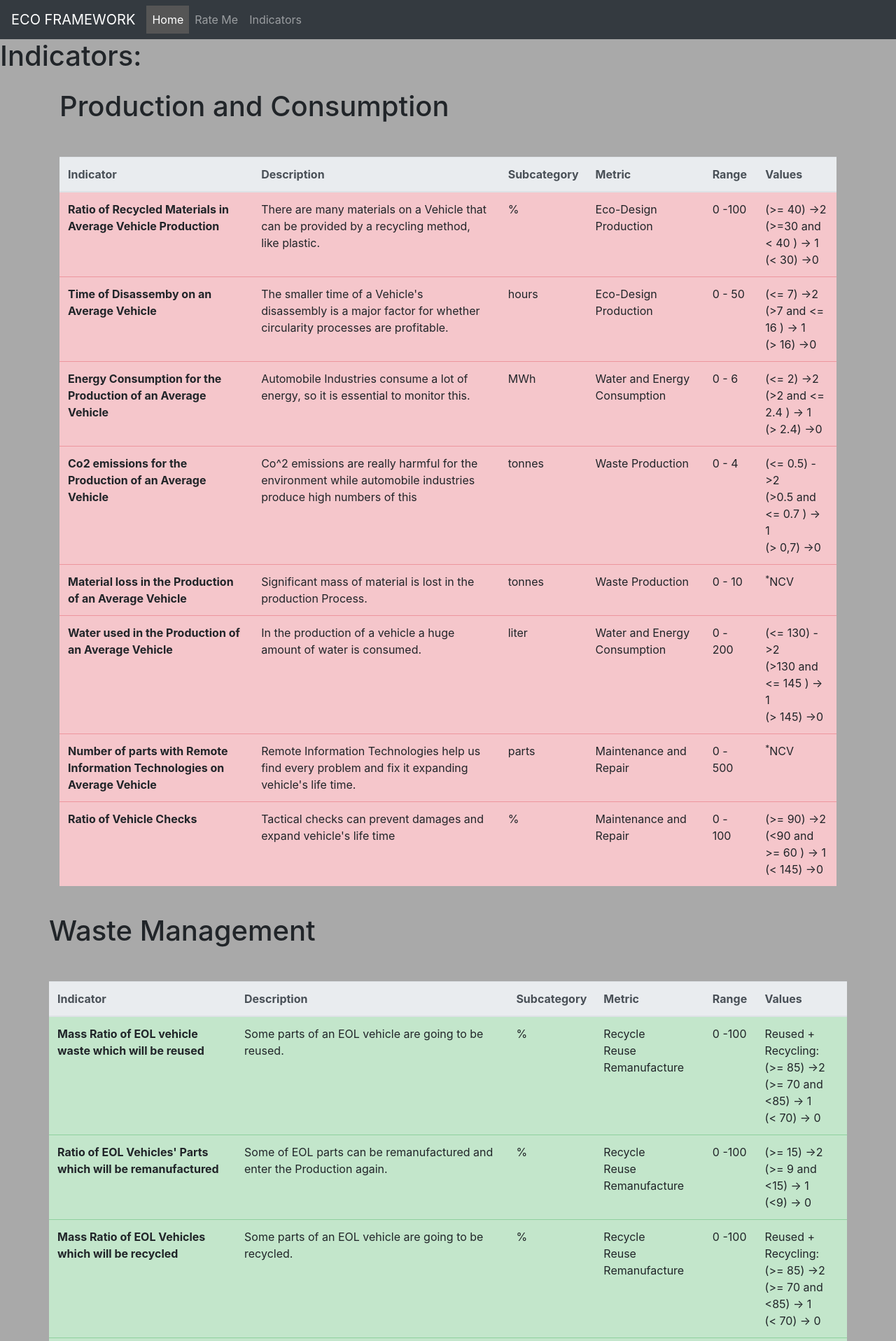
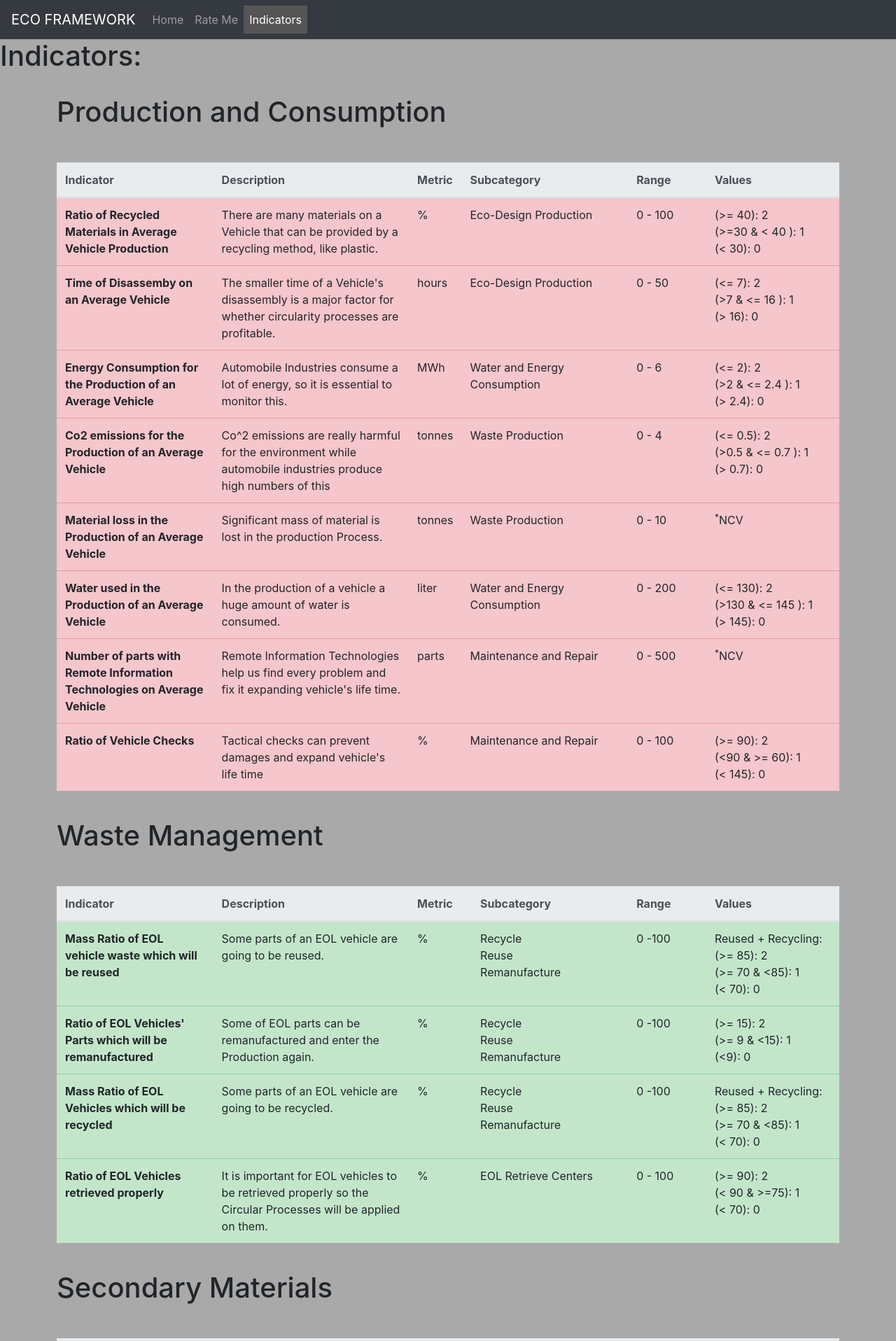
Before and after one commit to anthivaios/circular_economy_framework, a Flask app: page /info in a window 1280 px wide. Shown: the top 1916 px of the page at 70% size. Run offline with Flask 2, Linux system fonts and the light colour scheme; some libraries are stand-ins or nearby versions.

Commit message:
Add files via upload

```diff
--- a/circularEconomy/app.py
+++ b/circularEconomy/app.py
@@ -1,4 +1,6 @@
-from flask import Flask, redirect, url_for, render_template, request
+import os
+
+from flask import Flask, redirect, url_for, render_template, request, send_from_directory
 from allTogether import allTogether
 
 app = Flask(__name__)
--- a/circularEconomy/templates/base.html
+++ b/circularEconomy/templates/base.html
@@ -11,6 +11,7 @@
     <link rel="stylesheet" href="https://cdnjs.cloudflare.com/ajax/libs/font-awesome/5.14.0/css/all.min.css"
           integrity="sha512-1PKOgIY59xJ8Co8+NE6FZ+LOAZKjy+KY8iq0G4B3CyeY6wYHN3yt9PW0XpSriVlkMXe40PTKnXrLnZ9+fkDaog=="
           crossorigin="anonymous"/>
+    <link rel="shortcut icon" href="{{ url_for('static', filename='../static/img/recycle.png') }}">
     <link rel="stylesheet" href="{{ url_for('static',filename='css/mainpage.css') }}">
     <title>{% block title %}{% endblock%}</title>
 </head>
@@ -24,10 +25,10 @@
 
     <div class="collapse navbar-collapse" id="navbarSupportedContent">
         <ul class="navbar-nav mr-auto">
-            <li class="nav-item active">
+            <li class="nav-item ">
                 <a class="nav-link" href="index">Home <span class="sr-only">(current)</span></a>
             </li>
-            <li class="nav-item">
+            <li class="nav-item" id="lul">
                 <a class="nav-link" href="form">Rate Me</a>
             </li>
             <li class="nav-item">
--- a/circularEconomy/templates/info.html
+++ b/circularEconomy/templates/info.html
@@ -1,20 +1,21 @@
 {% extends "base.html" %}
-{% block title %}Form page{% endblock%}
+{% block title %}Indicators{% endblock%}
 {% block content %}
-<h1>Indicators:</h1>
-
-<div class="container">
-    <div class="w-100"> <!--prwth-->
+<div>
+    <h1>Indicators:</h1>
+</div>
+<div class="container1" style="width: 85%;margin-left:7.5%;">
+    <div class="row"> <!--prwth-->
         <h1 class="mt-4 mb-5">Production and Consumption</h1>
         <table class="table table-danger">
             <thead class="thead-light">
             <tr>
-                <th scope="col">Indicator</th>
-                <th scope="col">Description</th>
+                <th scope="col" style="width: 20%">Indicator</th>
+                <th scope="col" style="width: 25%">Description</th>
+                <th scope="col">Metric</th>
                 <th scope="col">Subcategory</th>
-                <th scope="col">Metric</th>
-                <th scope="col">Range</th>
-                <th scope="col">Values</th>
+                <th scope="col" style="width: 10%">Range</th>
+                <th scope="col" style="width: 17%">Values</th>
             </tr>
             </thead>
             <tbody>
@@ -25,10 +26,10 @@
                 </td>
                 <td>%</td>
                 <td>Eco-Design Production</td>
-                <td>0 -100</td>
-                <td>(>= 40) ->2
-                    <br>(>=30 and < 40 ) -> 1
-                    <br>(< 30) ->0
+                <td>0 - 100</td>
+                <td>(>= 40): 2
+                    <br>(>=30 & < 40 ): 1
+                    <br>(< 30): 0
                 </td>
             </tr>
             <tr>
@@ -39,9 +40,9 @@
                 <td>hours</td>
                 <td>Eco-Design Production</td>
                 <td>0 - 50</td>
-                <td>(<= 7) ->2
-                    <br>(>7 and <= 16 ) -> 1
-                    <br>(> 16) ->0
+                <td>(<= 7): 2
+                    <br>(>7 & <= 16 ): 1
+                    <br>(> 16): 0
                 </td>
             </tr>
             <tr>
@@ -52,9 +53,9 @@
                 <td>MWh</td>
                 <td>Water and Energy Consumption</td>
                 <td>0 - 6</td>
-                <td>(<= 2) ->2
-                    <br>(>2 and <= 2.4 ) -> 1
-                    <br>(> 2.4) ->0
+                <td>(<= 2): 2
+                    <br>(>2 & <= 2.4 ): 1
+                    <br>(> 2.4): 0
                 </td>
             </tr>
             <tr>
@@ -65,9 +66,9 @@
                 <td>tonnes</td>
                 <td>Waste Production</td>
                 <td>0 - 4</td>
-                <td>(<= 0.5) ->2
-                    <br>(>0.5 and <= 0.7 ) -> 1
-                    <br>(> 0,7) ->0
+                <td>(<= 0.5): 2
+                    <br>(>0.5 & <= 0.7 ): 1
+                    <br>(> 0.7): 0
                 </td>
             </tr>
             <tr>
@@ -86,15 +87,16 @@
                 <td>liter</td>
                 <td>Water and Energy Consumption</td>
                 <td>0 - 200</td>
-                <td>(<= 130) ->2
-                    <br>(>130 and <= 145 ) -> 1
-                    <br>(> 145) ->0
+                <td>(<= 130): 2
+                    <br>(>130 & <= 145 ): 1
+                    <br>(> 145): 0
                 </td>
             </tr>
             <tr>
                 <th scope="row">Number of parts with Remote Information Technologies on Average Vehicle</th>
                 <td>Remote Information Technologies help us find every problem and fix it
-                    expanding vehicle's life time.</td>
+                    expanding vehicle's life time.
+                </td>
                 <td>parts</td>
                 <td>Maintenance and Repair</td>
                 <td>0 - 500</td>
@@ -106,9 +108,9 @@
                 <td>%</td>
                 <td>Maintenance and Repair</td>
                 <td>0 - 100</td>
-                <td>(>= 90) ->2
-                    <br>(<90 and >= 60 ) -> 1
-                    <br>(< 145) ->0
+                <td>(>= 90): 2
+                    <br>(<90 & >= 60): 1
+                    <br>(< 145): 0
                 </td>
             </tr>
             </tbody>
@@ -119,12 +121,12 @@
         <table class="table table-success">
             <thead class="thead-light">
             <tr>
-                <th scope="col">Indicator</th>
-                <th scope="col">Description</th>
+                <th scope="col" style="width: 20%">Indicator</th>
+                <th scope="col" style="width: 25%">Description</th>
+                <th scope="col">Metric</th>
                 <th scope="col">Subcategory</th>
-                <th scope="col">Metric</th>
-                <th scope="col">Range</th>
-                <th scope="col">Values</th>
+                <th scope="col" style="width: 10%">Range</th>
+                <th scope="col" style="width: 17%">Values</th>
             </tr>
             </thead>
             <tbody>
@@ -138,9 +140,9 @@
                 </td>
                 <td>0 -100</td>
                 <td>Reused + Recycling:
-                    <br>(>= 85) ->2
-                    <br>(>= 70 and <85) -> 1
-                    <br>(< 70) -> 0
+                    <br>(>= 85): 2
+                    <br>(>= 70 & <85): 1
+                    <br>(< 70): 0
                 </td>
             </tr>
             <tr>
@@ -152,9 +154,9 @@
                     <br>Remanufacture
                 </td>
                 <td>0 -100</td>
-                <td>(>= 15) ->2
-                    <br>(>= 9 and <15) -> 1
-                    <br>(<9) -> 0
+                <td>(>= 15): 2
+                    <br>(>= 9 & <15): 1
+                    <br>(<9): 0
                 </td>
             </tr>
             <tr>
@@ -167,9 +169,9 @@
                 </td>
                 <td>0 -100</td>
                 <td>Reused + Recycling:
-                    <br>(>= 85) ->2
-                    <br>(>= 70 and <85) -> 1
-                    <br>(< 70) -> 0
+                    <br>(>= 85): 2
+                    <br>(>= 70 & <85): 1
+                    <br>(< 70): 0
                 </td>
             </tr>
             <tr>
@@ -180,9 +182,9 @@
                 <td>%</td>
                 <td>EOL Retrieve Centers</td>
                 <td>0 - 100</td>
-                <td><br>(>= 90) ->2
-                    <br>(< 90 and >=75) -> 1
-                    <br>(< 70) -> 0
+                <td>(>= 90): 2
+                    <br>(< 90 & >=75): 1
+                    <br>(< 70): 0
                 </td>
             </tr>
             </tbody>
@@ -193,12 +195,12 @@
         <table class="table table-warning">
             <thead class="thead-light">
             <tr>
-                <th scope="col">Indicator</th>
-                <th scope="col">Description</th>
+                <th scope="col" style="width: 20%">Indicator</th>
+                <th scope="col" style="width: 25%">Description</th>
+                <th scope="col">Metric</th>
                 <th scope="col">Subcategory</th>
-                <th scope="col">Metric</th>
-                <th scope="col">Range</th>
-                <th scope="col">Values</th>
+                <th scope="col" style="width: 10%">Range</th>
+                <th scope="col" style="width: 17%">Values</th>
             </tr>
             </thead>
             <tbody>
@@ -208,9 +210,9 @@
                 <td>%</td>
                 <td>Secondary-Demand</td>
                 <td>0 -100</td>
-                <td><br>(>= 40) ->2
-                    <br>(< 40 and >=30) -> 1
-                    <br>(< 30) -> 0
+                <td><(>= 40): 2
+                    <br>(< 40 & >=30): 1
+                    <br>(< 30): 0
                 </td>
             </tr>
             <tr>
@@ -231,12 +233,12 @@
         <table class="table table-info">
             <thead class="thead-light">
             <tr>
-                <th scope="col">Indicator</th>
-                <th scope="col">Description</th>
+                <th scope="col" style="width: 20%">Indicator</th>
+                <th scope="col" style="width: 25%">Description</th>
+                <th scope="col">Metric</th>
                 <th scope="col">Subcategory</th>
-                <th scope="col">Metric</th>
-                <th scope="col">Range</th>
-                <th scope="col">Values</th>
+                <th scope="col" style="width: 10%">Range</th>
+                <th scope="col" style="width: 17%">Values</th>
             </tr>
             </thead>
             <tbody>
@@ -269,7 +271,7 @@
             </tbody>
         </table>
     </div>
-    <div class = "row">
+    <div class="row">
         <h3><sup>*</sup>NVC = NO COMPARABLE VALUE</h3>
     </div>
 
--- a/circularEconomy/templates/results.html
+++ b/circularEconomy/templates/results.html
@@ -1,5 +1,5 @@
 {% extends "base.html" %}
-{% block title %}Form page{% endblock%}
+{% block title %}Results{% endblock%}
 {% block content %}
 <script>
 
```
Also changed, not shown: circularEconomy/static/js/mainp.js (+26 -1 lines), circularEconomy/templates/index.html (+23 -16 lines), circularEconomy/static/img/recycle.png (added).
